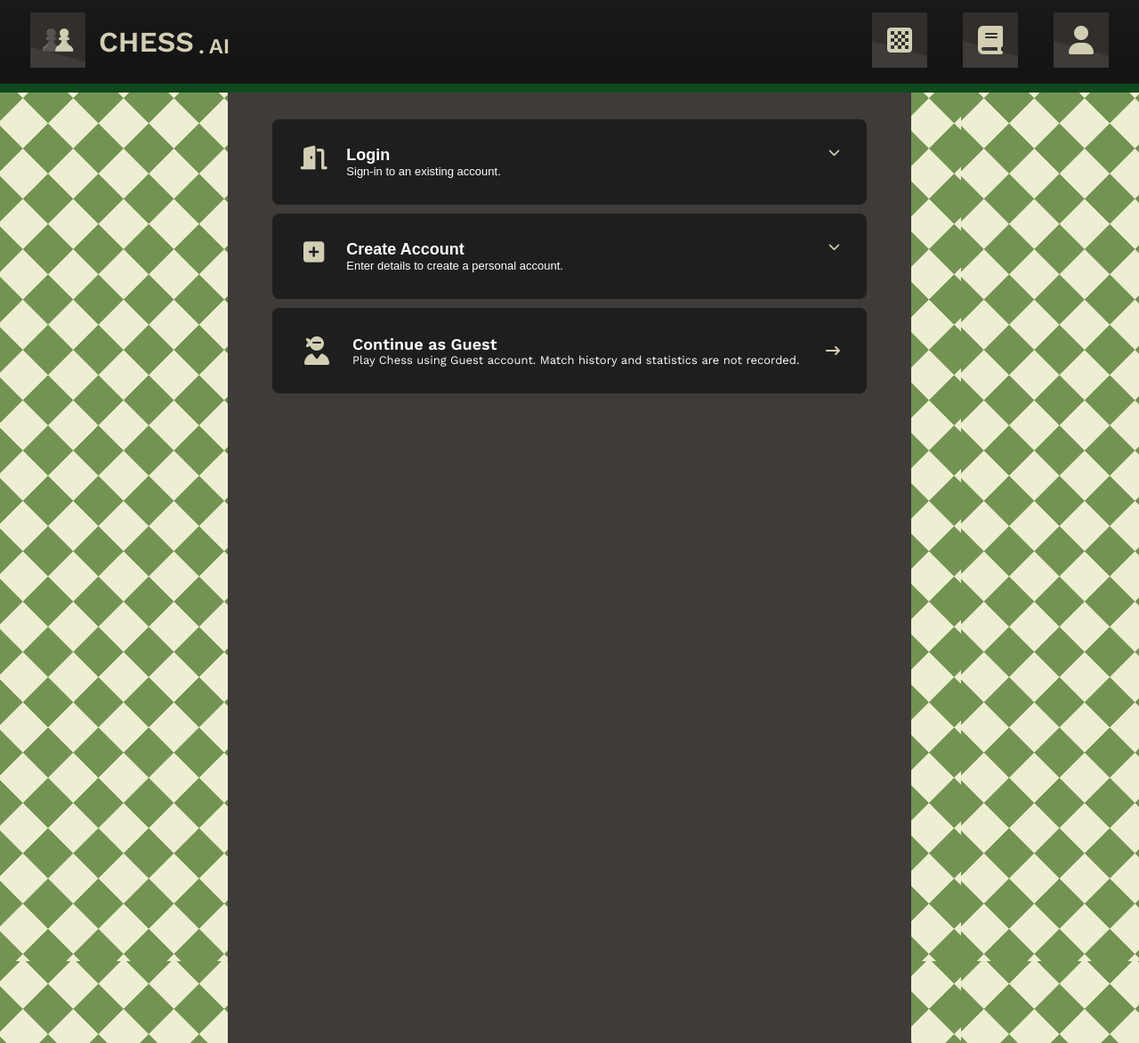
After one commit to ORG4N/ChessAI, a Flask app: page /account in a window 1280 px wide. The commit adds this page. Shown: the whole page at 89% size. Run offline with Flask 3, Linux system fonts and the light colour scheme; some libraries are stand-ins or nearby versions.

Commit message:
Developing Sign-up and Sign-in account page; slight adjustments to Homepage

```diff
--- a/Code/app.py
+++ b/Code/app.py
@@ -42,6 +42,9 @@ def play():
 
     return render_template("pages/play.html", bots=computer_players, times=time_control)
 
+@app.route("/account")
+def account():
+    return render_template("pages/account.html")
 
 @app.route("/learn")
 def learn():
--- /dev/null
+++ b/Code/static/js/account.js
@@ -0,0 +1,43 @@
+// Simple function to show dropdown
+function dropdown(id){
+    const dropdown_element = id + "-dropdown";
+    const chevron = id + "-chevron";
+
+    document.getElementById(dropdown_element).classList.toggle("show");
+    document.getElementById(dropdown_element).classList.toggle("hidden");
+
+
+    if (document.getElementById(dropdown_element).classList.contains("show")){
+        document.getElementById(chevron).classList.remove("fa-chevron-down");
+        document.getElementById(chevron).classList.add("fa-chevron-up");
+    }
+
+    else {
+        document.getElementById(chevron).classList.remove("fa-chevron-up");
+        document.getElementById(chevron).classList.add("fa-chevron-down");
+    }
+
+}
+
+// Hide password text or display password text based on clicking eye icon.
+function togglePassword(button){
+
+    // Gets the previous element (which should structurally be the input field)
+    const input_element = button.previousElementSibling;
+    const icon = button.firstElementChild;
+
+    // Convert password to text OR text to password
+    const type = input_element.getAttribute('type') === 'password' ? 'text' : 'password';
+    input_element.setAttribute('type', type);
+
+    // Change the icon
+    if (type == 'text'){
+        icon.classList.remove("fa-eye-slash");
+        icon.classList.add("fa-eye");
+    }
+
+    else{
+        icon.classList.remove("fa-eye");
+        icon.classList.add("fa-eye-slash");
+    }
+}
--- /dev/null
+++ b/Code/static/styles/css/account.css
@@ -0,0 +1,132 @@
+body {
+  background-image: url(../../images/checkbg.png);
+}
+
+#content {
+  margin-left: 20%;
+  margin-right: 20%;
+  background-color: #3E3B39;
+  padding: 30px 50px;
+  color: #FFFFFF;
+  min-height: 100%;
+}
+
+.show {
+  display: flex !important;
+}
+
+.hidden {
+  display: none !important;
+}
+
+button {
+  text-decoration: none;
+  color: #FFFFFF;
+}
+
+a {
+  text-decoration: none;
+  color: #FFFFFF;
+}
+
+hr {
+  margin-top: 20px;
+  width: 100%;
+}
+
+.password-icon {
+  margin-left: -30px;
+  color: black;
+}
+
+.helper-text {
+  text-align: end;
+  text-decoration: underline;
+  color: #FFFFFF;
+  font-size: small;
+}
+
+.btn-submit {
+  background-color: #0F491C !important;
+  justify-content: center;
+  font-size: medium;
+}
+
+.form-container {
+  display: flex;
+  flex-direction: column;
+  background-color: #312E2B;
+  border: 0px;
+  border-radius: 8px;
+  padding: 15px 15px;
+  color: #FFFFFF;
+}
+.form-container .form-wrapper {
+  display: flex;
+  flex-direction: column;
+  gap: 8px;
+}
+.form-container .form-wrapper input {
+  width: 100%;
+  padding: 8px 3px;
+  padding-left: 10px;
+}
+.form-container .form-wrapper .item .box-icon {
+  width: 100%;
+}
+.form-container .form-wrapper .item:nth-child(1) {
+  justify-content: start;
+  width: 15%;
+}
+
+.box-container {
+  display: flex;
+  flex-direction: column;
+  margin-bottom: 10px;
+}
+.box-container .box-wrapper {
+  background-color: #1E1E1E;
+  border: 0px;
+  border-radius: 8px;
+  padding: 30px 30px;
+  color: #FFFFFF;
+}
+.box-container .box-wrapper .col {
+  flex-direction: column !important;
+}
+.box-container .box-wrapper .row {
+  display: flex;
+  flex-direction: row;
+  width: 100%;
+  gap: 20px;
+}
+.box-container .box-wrapper .row .item {
+  display: flex;
+  align-items: center;
+}
+.box-container .box-wrapper .row .item:nth-child(1) {
+  flex-grow: 0;
+  justify-content: center;
+}
+.box-container .box-wrapper .row .item:nth-child(2) {
+  flex-grow: 4;
+}
+.box-container .box-wrapper .row .item:nth-child(3) {
+  flex-grow: 0;
+  justify-content: flex-end;
+}
+.box-container .box-wrapper .row .item .box-icon {
+  opacity: 1;
+  color: #D2CEB4;
+}
+.box-container .box-wrapper .row .item .box-header .title {
+  font-size: large;
+  text-align: left;
+  font-weight: 600;
+}
+.box-container .box-wrapper .row .item .box-header .desc {
+  font-size: small;
+  text-align: left;
+}
+
+/*# sourceMappingURL=account.css.map */
--- a/Code/static/styles/css/layout.css
+++ b/Code/static/styles/css/layout.css
@@ -11,6 +11,13 @@ html, body {
   background-color: #312E2B;
   font-family: "Work Sans", sans-serif;
   overflow-x: hidden;
+  /* Hide scrollbar for IE, EDGE, FIREFOX */
+  -ms-overflow-style: none; /* IE and Edge */
+  scrollbar-width: none; /* Firefox */
+  /* Hide scrollbar for Chrome, Safari and Opera */
+}
+html::-webkit-scrollbar, body::-webkit-scrollbar {
+  display: none;
 }
 
 * {
--- /dev/null
+++ b/Code/static/styles/sass/account.scss
@@ -0,0 +1,151 @@
+body{
+    background-image: url(../../images/checkbg.png);
+}
+
+#content{
+    margin-left: 20%;
+    margin-right: 20%;
+    background-color: #3E3B39;
+    padding:30px 50px;
+    color:#FFFFFF;
+    min-height: 100%;
+
+}
+
+.show {
+    display:flex !important;
+}
+
+.hidden{
+    display:none !important;
+}
+
+button{
+    text-decoration:none;
+    color:#FFFFFF;
+}
+
+a{
+    text-decoration:none;
+    color:#FFFFFF;
+}
+
+hr{
+    margin-top: 20px;
+    width: 100%;
+}
+
+.password-icon{
+    margin-left: -30px;
+    color: black;
+}
+
+.helper-text{
+    text-align: end;
+    text-decoration: underline;
+    color: #FFFFFF;
+    font-size: small;
+}
+
+.btn-submit{
+    background-color: #0F491C !important;
+    justify-content: center;
+    font-size: medium;
+}
+
+.form-container{
+    display:flex;
+    flex-direction: column;
+    background-color: #312E2B;
+    border: 0px;
+    border-radius: 8px;
+    padding:15px 15px;
+    color:#FFFFFF;
+
+    .form-wrapper{
+        display:flex;
+        flex-direction: column;
+        gap:8px;
+
+        input{
+            width: 100%;
+            padding: 8px 3px;
+            padding-left: 10px;
+        }
+
+        .item{
+            .box-icon{
+                width: 100%;
+            }
+            &:nth-child(1){
+                justify-content: start;
+                width: 15%;
+            }
+        }
+    }
+}
+
+.box-container{
+
+    display:flex;
+    flex-direction: column;
+    margin-bottom:10px;
+
+    .box-wrapper{
+        background-color: #1E1E1E;
+        border: 0px;
+        border-radius: 8px;
+        padding:30px 30px;
+        color:#FFFFFF;
+
+        .col{
+            flex-direction: column !important;
+        }
+
+        .row{
+            display:flex;
+            flex-direction: row;
+            width:100%;
+            gap:20px;
+
+            .item{
+                display:flex;
+                align-items: center;
+
+                &:nth-child(1){
+                    flex-grow:0;
+                    justify-content: center;
+                }
+
+                &:nth-child(2){
+                    flex-grow:4;
+                }
+
+                &:nth-child(3){
+                    flex-grow:0;
+                    justify-content: flex-end;
+                }
+
+                .box-icon{
+                    opacity:1;
+                    color: #D2CEB4;
+                }
+
+                .box-header{
+
+                    .title{
+                        font-size: large;
+                        text-align: left;
+                        font-weight: 600;
+                    }
+
+                    .desc{
+                        font-size: small;
+                        text-align: left;
+                    }
+                }
+            }
+        }
+    }
+
+}
--- a/Code/static/styles/sass/layout.scss
+++ b/Code/static/styles/sass/layout.scss
@@ -18,6 +18,16 @@ html, body {
     background-color:$body-background;
     font-family: $nav-font-family;
     overflow-x: hidden;
+
+
+    /* Hide scrollbar for IE, EDGE, FIREFOX */
+    -ms-overflow-style: none;  /* IE and Edge */
+    scrollbar-width: none;  /* Firefox */
+
+    /* Hide scrollbar for Chrome, Safari and Opera */
+    &::-webkit-scrollbar {
+        display: none;
+    }
 }
 
 * {
--- /dev/null
+++ b/Code/templates/pages/account.html
@@ -0,0 +1,157 @@
+<!-- Extend base template - layout.html is parent and index.html is child -->
+{% extends "layout.html" %}
+
+<!-- Update title block-->
+{% block title %} Login {% endblock %}
+
+<!-- Reuse head html from layout.html and concat index.css stylesheet-->
+{% block head %}
+  {{ super() }}
+  <link rel="stylesheet" href="{{ url_for('static', filename='styles/css/account.css') }}">
+  <script src="{{url_for('static', filename='js/account.js')}}"></script>
+{% endblock %}
+
+<!-- Navbar defined within layout.html will be drawn within index.html too -->
+<!-- Note: unnecessary to write this code but it is here for readability. -->
+{% block navbar %}
+  {{ super() }}
+{% endblock %}
+
+<!-- Now we create the Main Content of the index.html page-->
+
+{% block content %}
+
+<div class="box-container">
+  <div class="box-wrapper">
+    <button type="button" onclick="dropdown(this.id)" class="row" id="login">
+      <div class="item">
+        <div class="box-icon" title="Login">
+          <i class="fa-solid fa-door-open fa-2x fa-fw"></i>
+        </div>
+      </div>
+
+      <div class="item">
+        <div class="box-header">
+          <div class="title"> Login </div>
+          <div class="desc"> Sign-in to an existing account.</div>
+        </div>
+      </div>
+
+      <div class="item">
+        <div class="box-icon" title="Show more">
+          <i class="fa-solid fa-chevron-down" id="login-chevron"></i>
+        </div>
+      </div>
+    </button>
+
+    <div id="login-dropdown" class="row hidden col">
+
+      <hr>
+
+      <form class="form-container" autocomplete="off">
+        <div class="form-wrapper">
+
+          <div class="row">
+            <div class="item">
+              <div class="box-icon">
+                <i class="fa-solid fa-user fa-sm"></i>
+                <label for="login-username">Username:</label>
+              </div>
+            </div>
+
+            <div class="item">
+              <input type="text" id="login-username" name="login-username"  placeholder="..." required>
+            </div>
+          </div>
+
+          <div class="row">
+            <div class="item">
+              <div class="box-icon">
+                <i class="fa-solid fa-lock fa-sm"></i>
+                <label for="login-password">Password:</label>
+              </div>
+            </div>
+
+            <div class="item">
+              <input type="password" id="login-password" name="login-password" placeholder="..." required>
+              <button type="button" onclick="togglePassword(this)" title="View password">
+                <i class="fa-solid fa-eye-slash fa-sm password-icon" id="p-icon-1"></i>
+              </button>
+            </div>
+          </div>
+        </div>
+      </form>
+
+      <a href="#" class="helper-text">
+        Forgot password?
+      </a>
+
+      <button class="form-container btn-submit" type="button" onclick="" title="Login" id="login-submit">
+            Login
+      </button>
+
+    </div>
+
+  </div>
+</div>
+
+<div class="box-container">
+  <div class="box-wrapper">
+    <button type="button" onclick="dropdown(this.id)" class="row" id="create">
+
+      <div class="item">
+        <div class="box-icon" title="Create Account">
+          <i class="fa-solid fa-square-plus fa-2x fa-fw"></i>
+        </div>
+      </div>
+
+      <div class="item">
+        <div class="box-header">
+          <div class="title"> Create Account </div>
+          <div class="desc"> Enter details to create a personal account.</div>
+        </div>
+      </div>
+
+      <div class="item">
+        <div class="box-icon" title="Show more">
+          <i class="fa-solid fa-chevron-down" id="create-chevron"></i>
+        </div>
+      </div>
+    </button>
+
+    <div id="create-dropdown" class="row hidden">
+
+
+
+    </div>
+
+  </div>
+</div>
+
+<div class="box-container">
+  <a href="/play" class="box-wrapper">
+    <div class="row">
+
+      <div class="item">
+        <div class="box-icon" title="Guest">
+          <i class="fa-solid fa-user-ninja fa-2x fa-fw"></i>
+        </div>
+      </div>
+
+      <div class="item">
+        <div class="box-header">
+          <div class="title"> Continue as Guest </div>
+          <div class="desc"> Play Chess using Guest account. Match history and statistics are not recorded.</div>
+        </div>
+      </div>
+
+      <div class="item">
+        <div class="box-icon" title="Continue as Guest">
+          <i class="fa-solid fa-arrow-right-long"></i>
+        </div>
+      </div>
+    </div>
+  </a>
+</div>
+
+{% endblock %}
```
Also changed, not shown: Code/static/styles/css/index.css (+10 -0 lines), Code/static/styles/sass/index.scss (+14 -0 lines), Code/templates/pages/index.html (+4 -4 lines), Code/static/images/checkbg.png (added), 3 other files.
